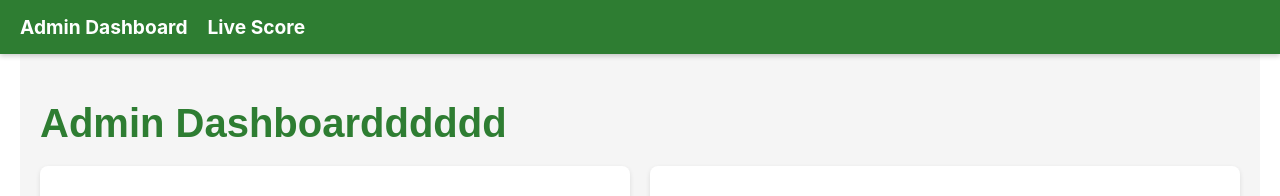
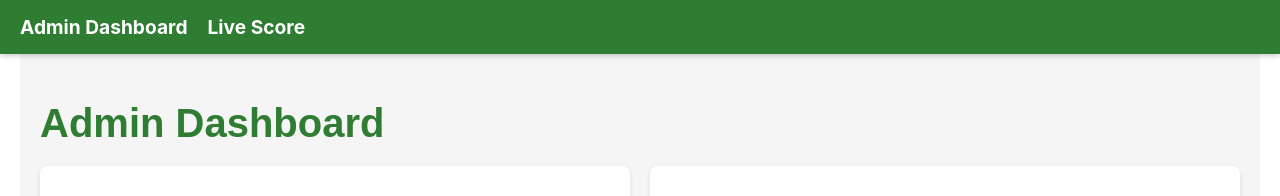
Before and after one commit to sanchitsave/cricket-app, a React (Create React App) app in the folder client/: page / in a window 1280 px wide. Shown: the top 196 px of the page. Built offline with nearby package versions, Linux system fonts and the light colour scheme; no server answers.

Commit message:
Last pipeline test

```diff
--- a/client/src/components/AdminDashboard.js
+++ b/client/src/components/AdminDashboard.js
@@ -69,7 +69,7 @@ function AdminDashboard() {
 
   return (
     <div className="admin-dashboard">
-      <h1>Admin Dashboardddddd</h1>
+      <h1>Admin Dashboard</h1>
       <div style={{ display: 'flex', gap: '20px', flexWrap: 'wrap' }}>
         {/* Manage Teams/Players Tile */}
         <section className="team-section" style={{ flex: '1', minWidth: '300px' }}>
```
